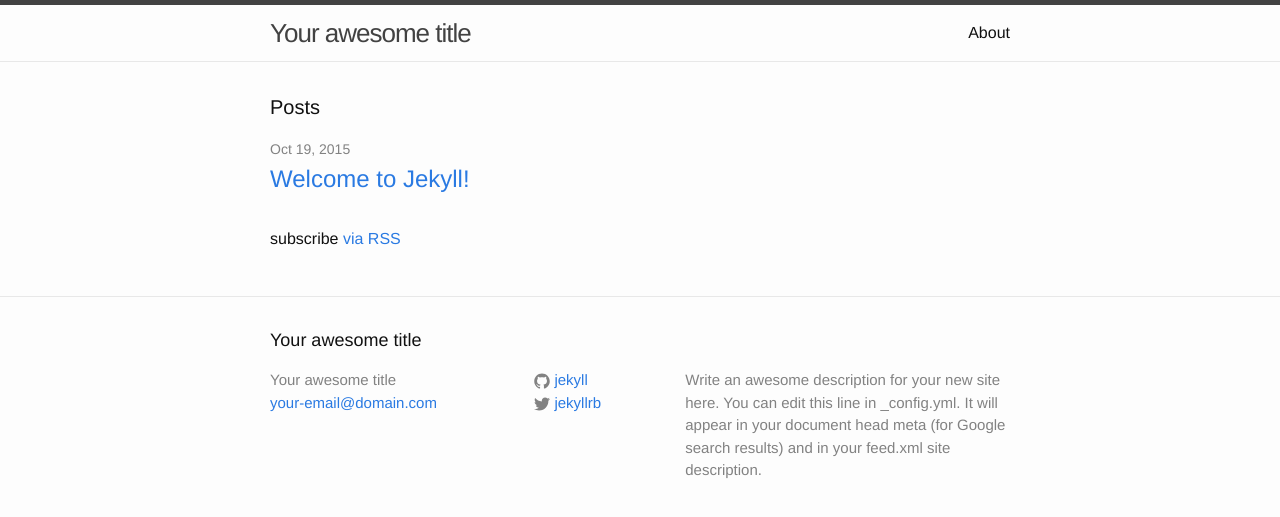
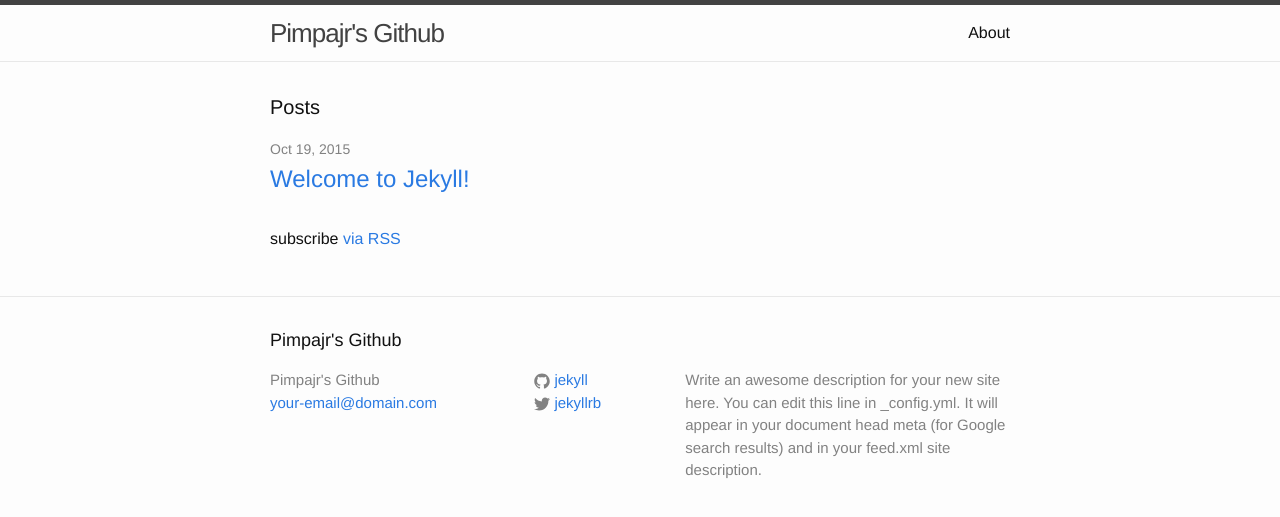
Before and after one commit to pimpajr/pimpajr.github.io, a Jekyll site: the page built from index.html, in a window 1280 px wide. Shown: the top 517 px of the page. Built offline with Jekyll 4.4.1, drawn with Linux system fonts in a browser that asks for light colours.

Commit message:
added title

```diff
--- a/_config.yml
+++ b/_config.yml
@@ -1,5 +1,5 @@
 # Site settings
-title: Your awesome title
+title: Pimpajr's Github
 email: your-email@domain.com
 description: > # this means to ignore newlines until "baseurl:"
   Write an awesome description for your new site here. You can edit this
```
